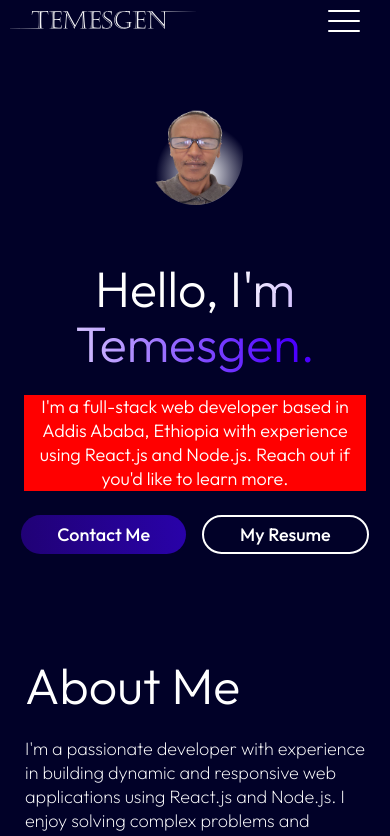
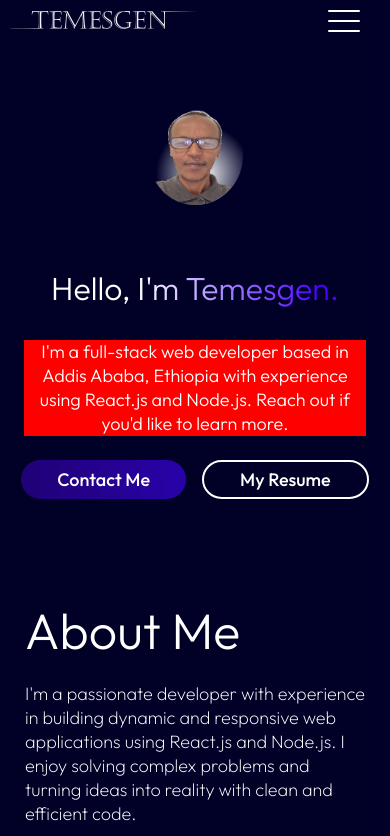
Before and after one commit to Temesgen123/temsgnportfolio, a React (Vite) app: page / in a window 390 px wide. Shown: the top 836 px of the page. Built offline with nearby package versions, Linux system fonts and the light colour scheme.

Commit message:
edited hero section title

```diff
--- a/src/Components/Hero/Hero.css
+++ b/src/Components/Hero/Hero.css
@@ -75,7 +75,7 @@
   .hero h1 {
     margin-top: 32px;
     width: 90%;
-    font-size: 50px;
+    font-size: 32px;
     line-height: 55px;
   }
   .hero p {
```
